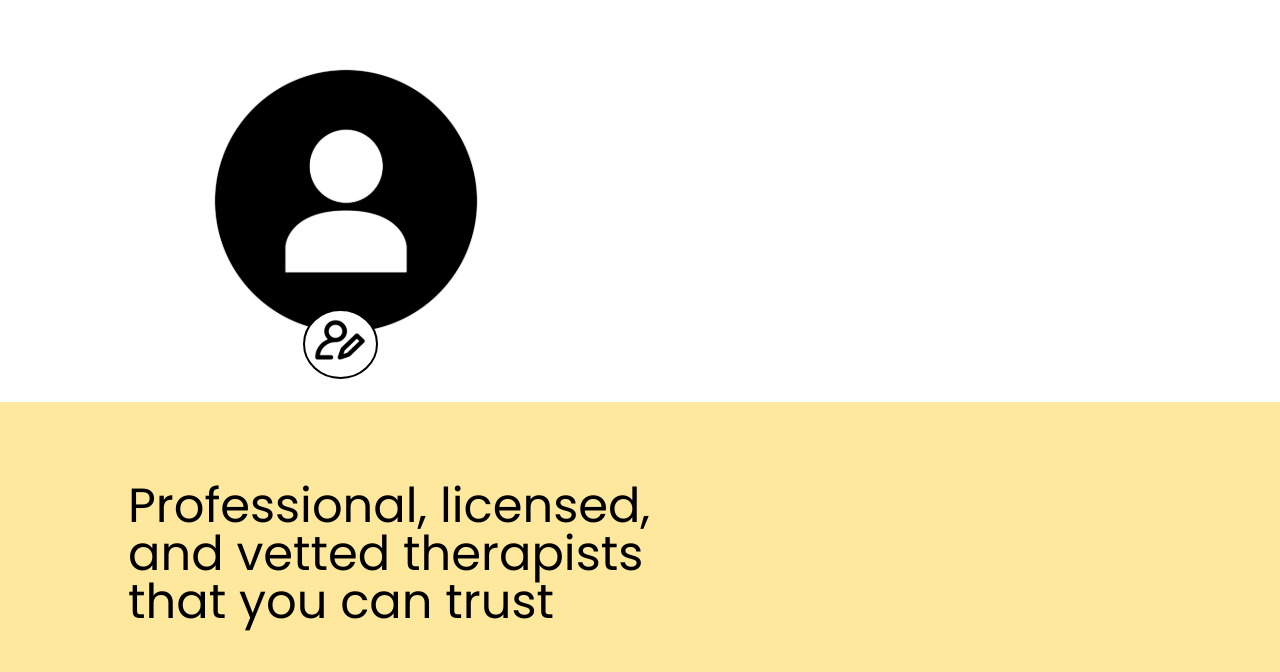
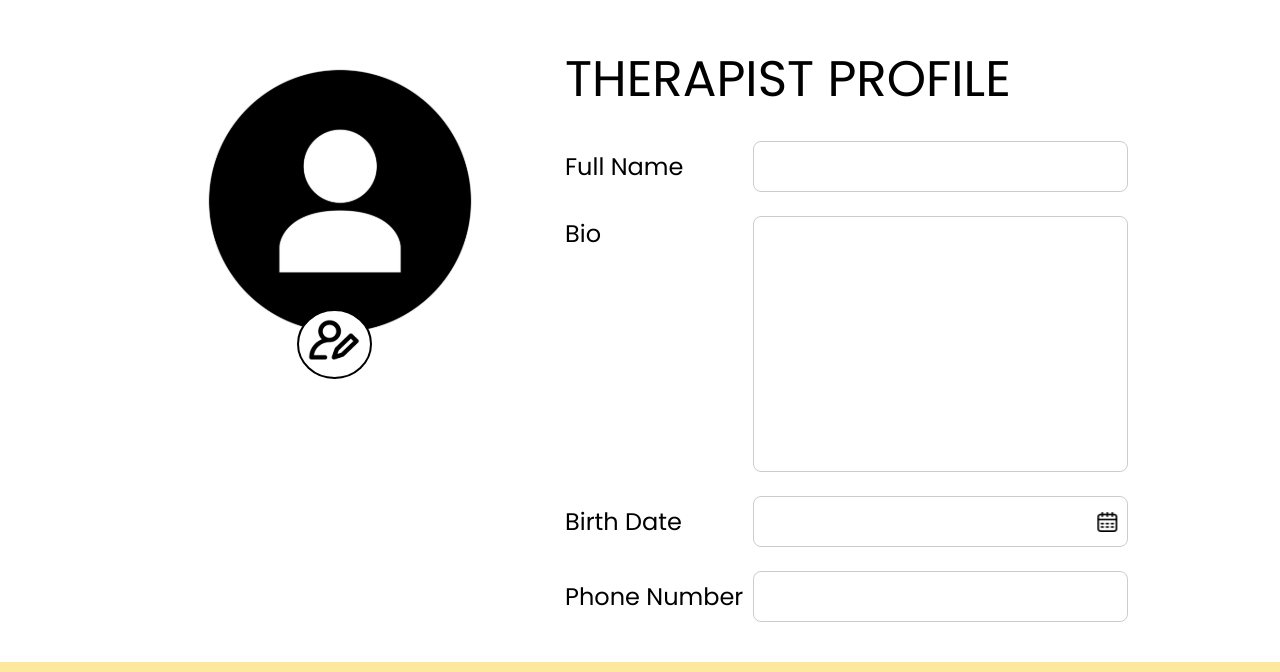
Before and after one commit to AllanSaleh/capstone-project-online-healing, a React (Create React App) app: page / in a window 1280 px wide. Shown: the part 3931-4603 px from the top of the page. Built offline with nearby package versions, Linux system fonts and the light colour scheme.

Commit message:
added fileds to the therapist profile

```diff
--- a/src/Components/ProfileInfo/ProfileInputField.jsx
+++ b/src/Components/ProfileInfo/ProfileInputField.jsx
@@ -1,10 +1,10 @@
 import React from 'react';
 
-const ProfileInputField = ({ title, id, type, icon }) => (
+const ProfileInputField = ({ title, id, type, icon, placeholder }) => (
   <div className="flex items-center my-6">
     <label htmlFor={id} className="text-subtitle capitalize inline-block w-1/3">{title}</label>
     <div className="w-2/3 inline-flex items-center border border-black border-opacity-20 rounded-lg pl-4">
-      <input type={type} id={id} name={id} className="w-11/12 h-full outline-none py-3" />
+      <input type={type} id={id} name={id} className="w-11/12 h-full outline-none py-3" placeholder={placeholder} />
       {icon && (
         <button>
           <img src={icon} alt="icon" />
--- a/src/Components/TherapistProfile/ThrapistProfileInfo.jsx
+++ b/src/Components/TherapistProfile/ThrapistProfileInfo.jsx
@@ -1,5 +1,7 @@
 import React from 'react';
 import ProfilePic from '../../Icons/ProfilePic.svg';
+import ProfileInputField from '../ProfileInfo/ProfileInputField';
+import BirthDateIcon from '../../Icons/BirthDateIcon.svg';
 
 const TherapistProfileInfo = () => (
   <div className="flex px-sides pt-navbar">
@@ -8,6 +10,20 @@ const TherapistProfileInfo = () => (
         <img src={ProfilePic} alt="profile-pic" />
       </button>
     </div>
+    <div className="w-3/5 p-4 mx-2">
+    <h1 className="text-title uppercase">therapist profile</h1>
+      <ProfileInputField title="full name" type="text" id="full-name" />
+      <div className="flex my-6">
+        <label htmlFor="bio" className="text-subtitle capitalize inline-block w-1/3">
+          bio
+        </label>
+        <div className="w-2/3 h-64 inline-flex items-center border border-black border-opacity-20 rounded-lg pl-4">
+          <textarea id="bio" name="bio" className="w-11/12 h-full outline-none py-3 resize-none" />
+        </div>
+      </div>
+      <ProfileInputField title="birth date" type="text" id="birth-date" icon={BirthDateIcon} />
+      <ProfileInputField title="phone number" type="text" id="phone-number" />
+    </div>
   </div>
 );
 
```
